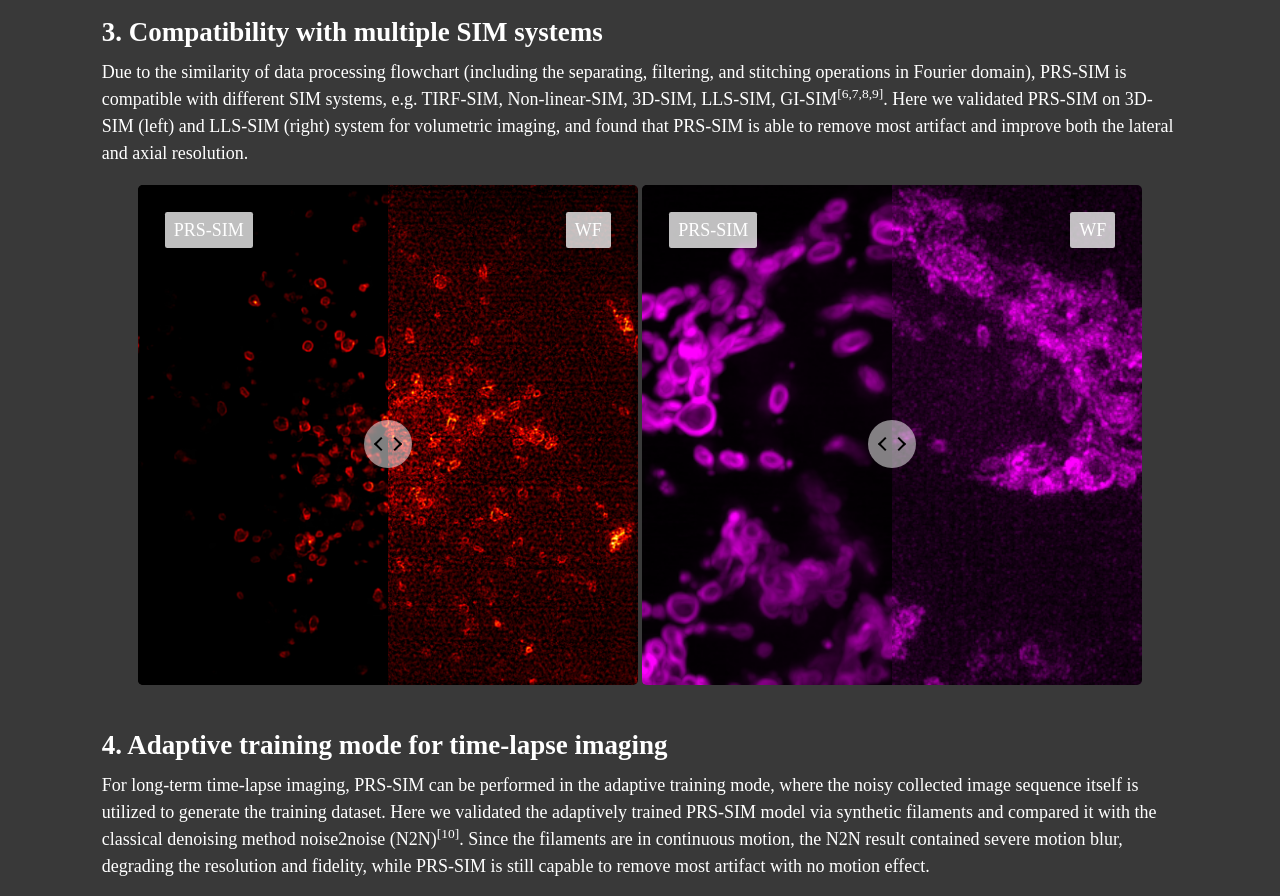
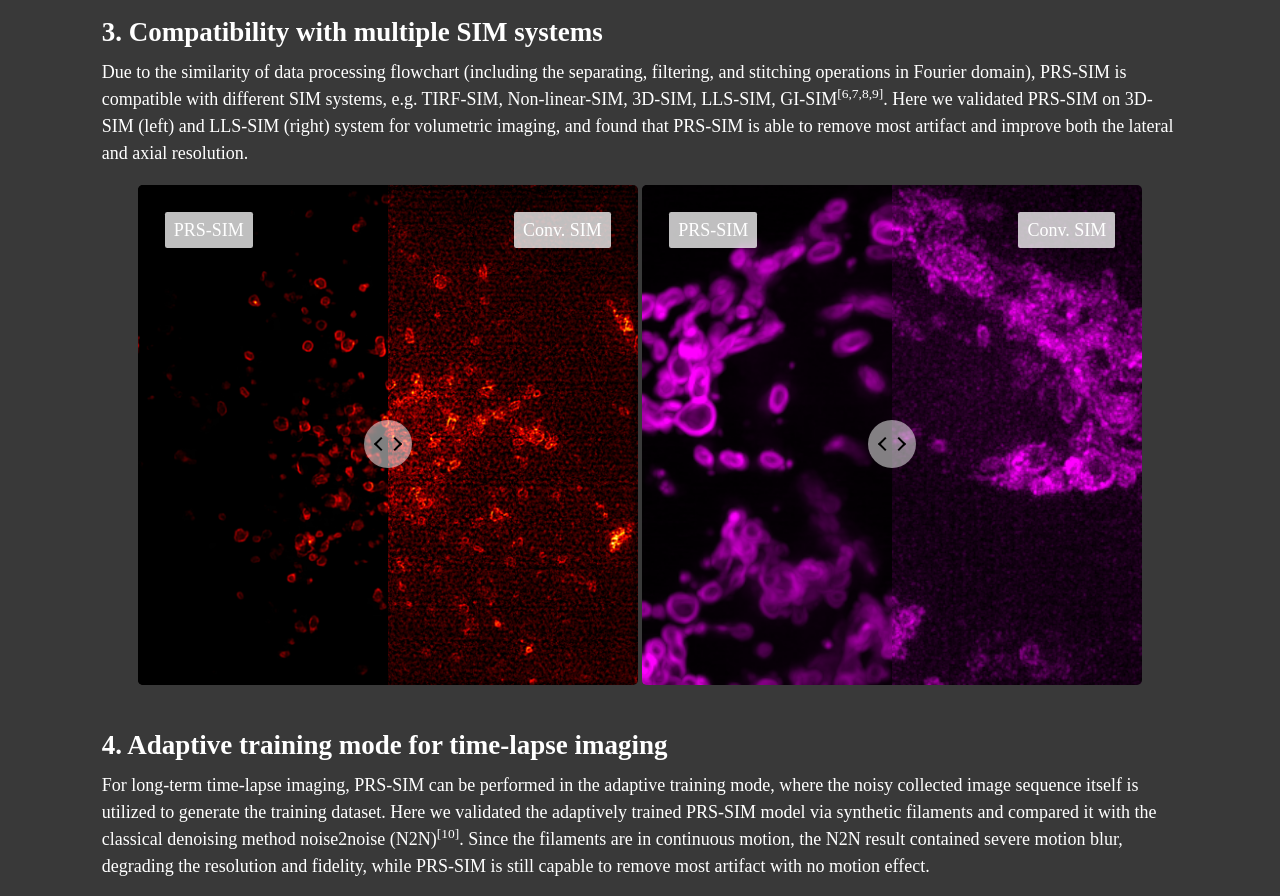
Before and after one commit to IntellM-THUIBCS/PRS-SIM, a Jekyll site: the page built from index.html, in a window 1280 px wide. Shown: the part 2684-3580 px from the top of the page. Built offline with Jekyll 4.4.1, drawn with Linux system fonts in a browser that asks for light colours; the list of posts is cut into pages by our own code.

Commit message:
Update index.html

```diff
--- a/index.html
+++ b/index.html
@@ -75,13 +75,13 @@ title: Home
 	and found that PRS-SIM is able to remove most artifact and improve both the lateral and axial resolution.
 	</p>
 	<center>
-	<div id="slider3" class="beer-slider" data-beer-label="WF" data-start="50">
+	<div id="slider3" class="beer-slider" data-beer-label="Conv. SIM" data-start="50">
 		<img src="images/Lamp1-R_mip.png?raw=true" width="500">
 		<div class="beer-reveal" data-beer-label="PRS-SIM">
 			<img src="images/Lamp1-E_mip.png?raw=true" width="500">
 		</div>
 	</div>
-	<div id="slider4" class="beer-slider" data-beer-label="WF" data-start="50">
+	<div id="slider4" class="beer-slider" data-beer-label="Conv. SIM" data-start="50">
 		<img src="images/TOMM20-R_mip.png?raw=true" width="500">
 		<div class="beer-reveal" data-beer-label="PRS-SIM">
 			<img src="images/TOMM20-E_mip.png?raw=true" width="500">
```
